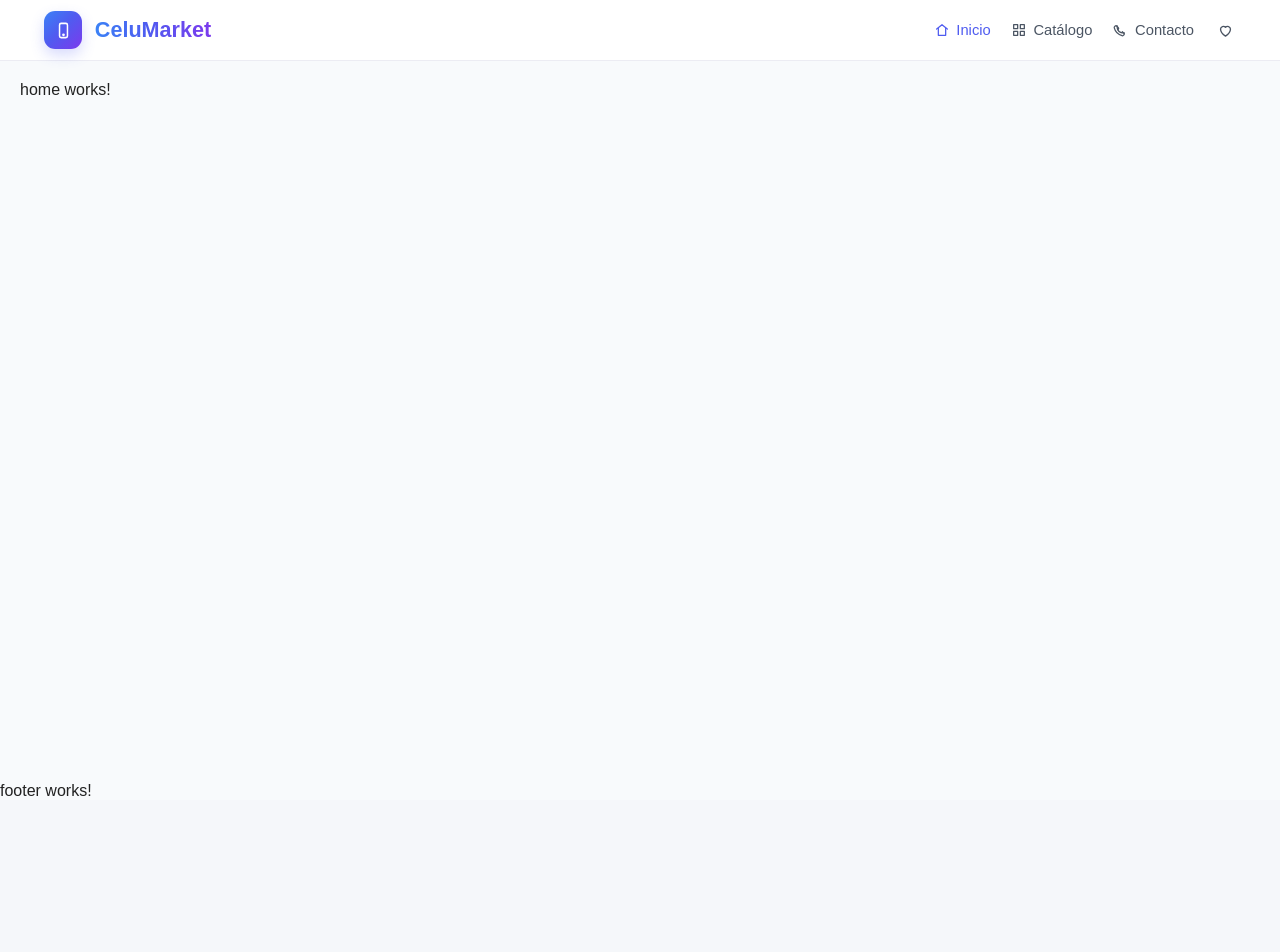
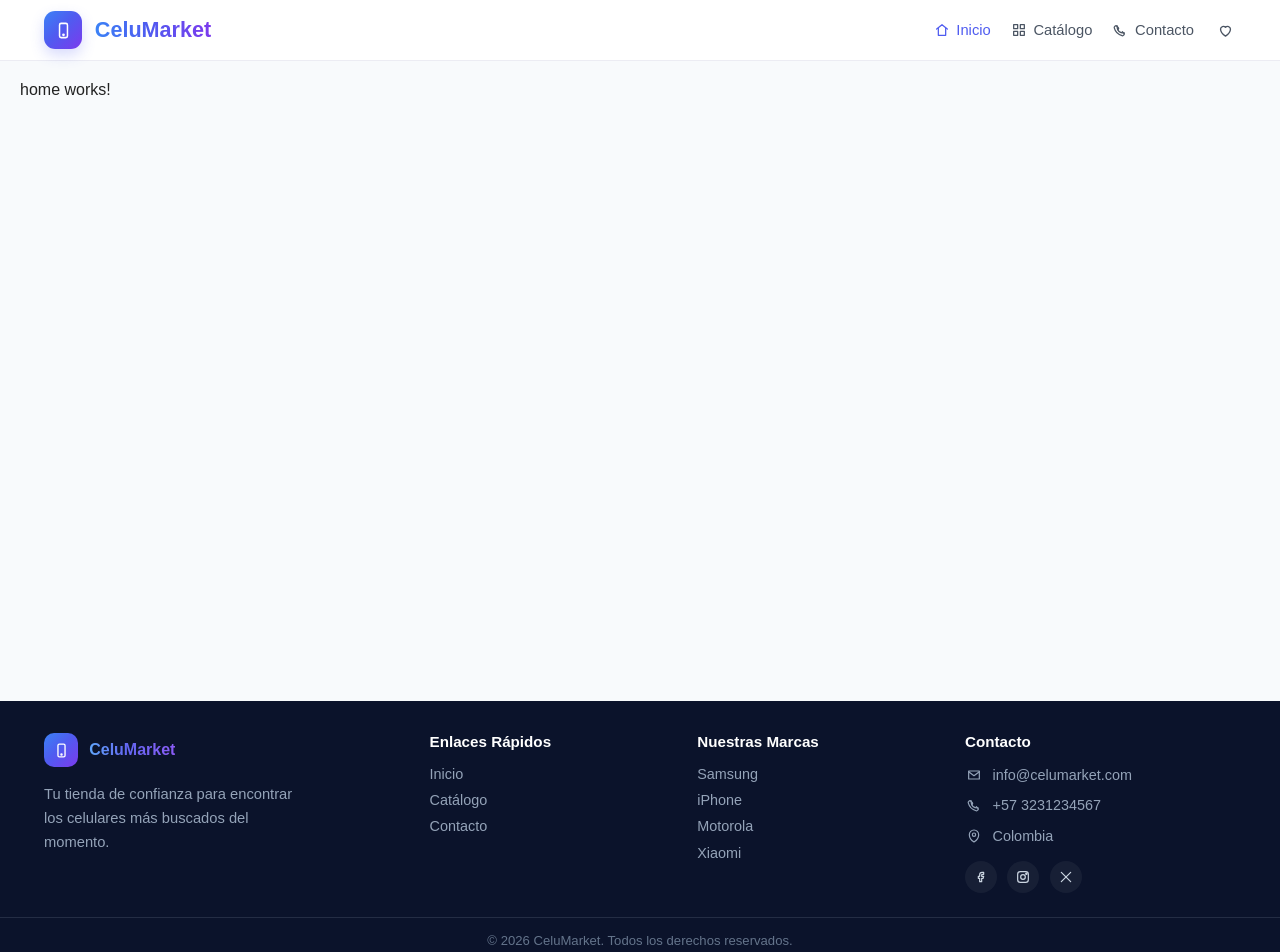
Before and after one commit to acalderon474/proyecto-celumarket, an Angular app: page /home in a window 1280 px wide. Shown: the top 952 px of the page. Before the commit the page ends 800 px from the top, so only its background shows below. Built offline with nearby package versions, Linux system fonts and the light colour scheme.

Commit message:
Footer listo

```diff
--- a/src/app/components/footer/footer.css
+++ b/src/app/components/footer/footer.css
@@ -0,0 +1,223 @@
+:host {
+  display: block;
+}
+
+/* Fondo principal del footer */
+.cm-footer {
+  background: #0b132b;
+  color: #cbd5e1;
+  margin-top: 0;
+}
+
+/* Contenedor general */
+.cm-footer__container {
+  max-width: 1240px;
+  margin: 0 auto;
+  padding: 2rem 1.5rem 1.5rem;
+  display: grid;
+  grid-template-columns: 1.5fr 1fr 1fr 1.15fr;
+  gap: 2rem;
+}
+
+/* Marca */
+.cm-footer__brand-link {
+  display: inline-flex;
+  align-items: center;
+  gap: 0.7rem;
+  text-decoration: none;
+  margin-bottom: 0.9rem;
+}
+
+.cm-footer__brand-logo {
+  width: 34px;
+  height: 34px;
+  border-radius: 10px;
+  background: linear-gradient(135deg, #3b82f6 0%, #4f5cf0 45%, #7c3aed 100%);
+  display: inline-flex;
+  align-items: center;
+  justify-content: center;
+  flex-shrink: 0;
+}
+
+.cm-footer__brand-logo svg {
+  width: 17px;
+  height: 17px;
+  stroke: #ffffff;
+  fill: none;
+  stroke-width: 1.9;
+  stroke-linecap: round;
+  stroke-linejoin: round;
+}
+
+.cm-footer__brand-name {
+  font-size: 1rem;
+  font-weight: 800;
+  line-height: 1;
+  background: linear-gradient(90deg, #60a5fa 0%, #6366f1 45%, #8b5cf6 100%);
+  -webkit-background-clip: text;
+  -webkit-text-fill-color: transparent;
+  background-clip: text;
+  color: transparent;
+}
+
+.cm-footer__description {
+  max-width: 250px;
+  margin: 0;
+  font-size: 0.92rem;
+  line-height: 1.65;
+  color: #94a3b8;
+}
+
+/* Títulos de columna */
+.cm-footer__title {
+  margin: 0 0 0.95rem;
+  font-size: 0.95rem;
+  font-weight: 700;
+  color: #ffffff;
+}
+
+/* Enlaces */
+.cm-footer__links {
+  display: flex;
+  flex-direction: column;
+  gap: 0.65rem;
+}
+
+.cm-footer__link {
+  text-decoration: none;
+  color: #94a3b8;
+  font-size: 0.9rem;
+  transition: color 0.2s ease;
+}
+
+.cm-footer__link:hover {
+  color: #ffffff;
+}
+
+/* Lista de marcas */
+.cm-footer__list,
+.cm-footer__contact-list {
+  list-style: none;
+  padding: 0;
+  margin: 0;
+}
+
+.cm-footer__list {
+  display: flex;
+  flex-direction: column;
+  gap: 0.65rem;
+}
+
+.cm-footer__list-item {
+  font-size: 0.9rem;
+  color: #94a3b8;
+}
+
+/* Contacto */
+.cm-footer__contact-list {
+  display: flex;
+  flex-direction: column;
+  gap: 0.8rem;
+}
+
+.cm-footer__contact-item {
+  display: flex;
+  align-items: center;
+  gap: 0.6rem;
+  font-size: 0.9rem;
+  color: #94a3b8;
+}
+
+.cm-footer__contact-icon {
+  width: 18px;
+  height: 18px;
+  display: inline-flex;
+  align-items: center;
+  justify-content: center;
+  flex-shrink: 0;
+}
+
+.cm-footer__contact-icon svg {
+  width: 16px;
+  height: 16px;
+  stroke: #94a3b8;
+  fill: none;
+  stroke-width: 1.8;
+  stroke-linecap: round;
+  stroke-linejoin: round;
+}
+
+/* Redes */
+.cm-footer__socials {
+  display: flex;
+  align-items: center;
+  gap: 0.65rem;
+  margin-top: 1rem;
+}
+
+.cm-footer__social-link {
+  width: 32px;
+  height: 32px;
+  border-radius: 999px;
+  background: rgba(255, 255, 255, 0.05);
+  display: inline-flex;
+  align-items: center;
+  justify-content: center;
+  transition: background 0.2s ease, transform 0.2s ease;
+}
+
+.cm-footer__social-link:hover {
+  background: rgba(255, 255, 255, 0.12);
+  transform: translateY(-1px);
+}
+
+.cm-footer__social-link svg {
+  width: 16px;
+  height: 16px;
+  stroke: #cbd5e1;
+  fill: none;
+  stroke-width: 1.8;
+  stroke-linecap: round;
+  stroke-linejoin: round;
+}
+
+/* Franja inferior */
+.cm-footer__bottom {
+  border-top: 1px solid rgba(148, 163, 184, 0.18);
+}
+
+.cm-footer__bottom-container {
+  max-width: 1240px;
+  margin: 0 auto;
+  padding: 0.95rem 1.5rem 1.1rem;
+}
+
+.cm-footer__copyright {
+  margin: 0;
+  text-align: center;
+  font-size: 0.82rem;
+  color: #64748b;
+}
+
+/* Responsive */
+@media (max-width: 992px) {
+  .cm-footer__container {
+    grid-template-columns: 1fr 1fr;
+  }
+}
+
+@media (max-width: 768px) {
+  .cm-footer__container {
+    grid-template-columns: 1fr;
+    gap: 1.5rem;
+    padding: 1.7rem 1rem 1.3rem;
+  }
+
+  .cm-footer__bottom-container {
+    padding: 0.9rem 1rem 1rem;
+  }
+
+  .cm-footer__description {
+    max-width: none;
+  }
+}
--- a/src/app/components/footer/footer.html
+++ b/src/app/components/footer/footer.html
@@ -1 +1,127 @@
-<p>footer works!</p>
+<footer class="cm-footer">
+  <div class="cm-footer__container">
+    <!-- Columna 1: Marca -->
+    <section class="cm-footer__brand">
+      <a class="cm-footer__brand-link" routerLink="/home" aria-label="Ir al inicio">
+        <span class="cm-footer__brand-logo">
+          <svg viewBox="0 0 24 24" aria-hidden="true">
+            <rect x="7" y="3" width="10" height="18" rx="2"></rect>
+            <circle cx="12" cy="17.5" r="0.8"></circle>
+          </svg>
+        </span>
+
+        <span class="cm-footer__brand-name">{{ brandName }}</span>
+      </a>
+
+      <p class="cm-footer__description">
+        {{ brandDescription }}
+      </p>
+    </section>
+
+    <!-- Columna 2: Enlaces rápidos -->
+    <section class="cm-footer__section">
+      <h3 class="cm-footer__title">Enlaces Rápidos</h3>
+
+      <nav class="cm-footer__links">
+        @for (link of quickLinks; track link.route) {
+          <a class="cm-footer__link" [routerLink]="link.route">
+            {{ link.label }}
+          </a>
+        }
+      </nav>
+    </section>
+
+    <!-- Columna 3: Marcas -->
+    <section class="cm-footer__section">
+      <h3 class="cm-footer__title">Nuestras Marcas</h3>
+
+      <ul class="cm-footer__list">
+        @for (brand of brands; track brand.name) {
+          <li class="cm-footer__list-item">{{ brand.name }}</li>
+        }
+      </ul>
+    </section>
+
+    <!-- Columna 4: Contacto -->
+    <section class="cm-footer__section">
+      <h3 class="cm-footer__title">Contacto</h3>
+
+      <ul class="cm-footer__contact-list">
+        <li class="cm-footer__contact-item">
+          <span class="cm-footer__contact-icon">
+            <svg viewBox="0 0 24 24" aria-hidden="true">
+              <path d="M4 6h16v12H4z"></path>
+              <path d="M4 7l8 6 8-6"></path>
+            </svg>
+          </span>
+          <span>{{ contactEmail }}</span>
+        </li>
+
+        <li class="cm-footer__contact-item">
+          <span class="cm-footer__contact-icon">
+            <svg viewBox="0 0 24 24" aria-hidden="true">
+              <path d="M7.5 5.5c0 7 4 11 11 11"></path>
+              <path d="M15.5 14.5l2.5 2.5c.6.6.6 1.5 0 2.1l-1 1c-.5.5-1.2.7-1.9.5C8.7 18.9 5.1 15.3 3.4 8.9c-.2-.7 0-1.4.5-1.9l1-1c.6-.6 1.5-.6 2.1 0l2.5 2.5c.5.5.6 1.3.2 1.9l-1 1.5"></path>
+            </svg>
+          </span>
+          <span>{{ contactPhone }}</span>
+        </li>
+
+        <li class="cm-footer__contact-item">
+          <span class="cm-footer__contact-icon">
+            <svg viewBox="0 0 24 24" aria-hidden="true">
+              <path d="M12 21s7-4.5 7-11a7 7 0 1 0-14 0c0 6.5 7 11 7 11z"></path>
+              <circle cx="12" cy="10" r="2.5"></circle>
+            </svg>
+          </span>
+          <span>{{ contactCity }}</span>
+        </li>
+      </ul>
+
+      <div class="cm-footer__socials">
+        @for (social of socials; track social.label) {
+          <a
+            class="cm-footer__social-link"
+            [href]="social.href"
+            target="_blank"
+            rel="noopener noreferrer"
+            [attr.aria-label]="social.label"
+            [title]="social.label"
+          >
+            @switch (social.icon) {
+              @case ('facebook') {
+                <svg viewBox="0 0 24 24" aria-hidden="true">
+                  <path d="M14 8h2V5h-2.5C11.6 5 10 6.6 10 8.5V11H8v3h2v5h3v-5h2.2l.8-3H13v-2c0-.6.4-1 1-1z"></path>
+                </svg>
+              }
+
+              @case ('instagram') {
+                <svg viewBox="0 0 24 24" aria-hidden="true">
+                  <rect x="4" y="4" width="16" height="16" rx="4"></rect>
+                  <circle cx="12" cy="12" r="3.5"></circle>
+                  <circle cx="17" cy="7" r="1"></circle>
+                </svg>
+              }
+
+              @case ('x') {
+                <svg viewBox="0 0 24 24" aria-hidden="true">
+                  <path d="M5 5l14 14"></path>
+                  <path d="M19 5L5 19"></path>
+                </svg>
+              }
+            }
+          </a>
+        }
+      </div>
+    </section>
+  </div>
+
+  <!-- Franja inferior -->
+  <div class="cm-footer__bottom">
+    <div class="cm-footer__bottom-container">
+      <p class="cm-footer__copyright">
+        © {{ currentYear }} {{ brandName }}. Todos los derechos reservados.
+      </p>
+    </div>
+  </div>
+</footer>
--- a/src/app/components/footer/footer.ts
+++ b/src/app/components/footer/footer.ts
@@ -1,9 +1,66 @@
 import { Component } from '@angular/core';
+import { RouterLink } from '@angular/router';
+
+// Estructura simple para los enlaces internos del footer
+interface FooterLink {
+  label: string;
+  route: string;
+}
+
+// Estructura para marcas mostradas en el footer
+interface BrandItem {
+  name: string;
+}
+
+// Estructura para redes sociales
+interface SocialItem {
+  label: string;
+  href: string;
+  icon: 'facebook' | 'instagram' | 'x';
+}
 
 @Component({
   selector: 'app-footer',
-  imports: [],
+  standalone: true,
+  imports: [RouterLink],
   templateUrl: './footer.html',
-  styleUrl: './footer.css',
+  styleUrl: './footer.css'
 })
-export class Footer {}
+export class Footer {
+  // Nombre visible del proyecto
+  brandName = 'CeluMarket';
+
+  // Año actual para el copyright
+  currentYear = new Date().getFullYear();
+
+  // Descripción corta institucional de la marca
+  brandDescription =
+    'Tu tienda de confianza para encontrar los celulares más buscados del momento.';
+
+  // Enlaces rápidos del aplicativo
+  quickLinks: FooterLink[] = [
+    { label: 'Inicio', route: '/home' },
+    { label: 'Catálogo', route: '/catalog' },
+    { label: 'Contacto', route: '/contact' }
+  ];
+
+  // Marcas que maneja el catálogo
+  brands: BrandItem[] = [
+    { name: 'Samsung' },
+    { name: 'iPhone' },
+    { name: 'Motorola' },
+    { name: 'Xiaomi' }
+  ];
+
+  // Información de contacto visible en el footer
+  contactEmail = 'info@celumarket.com';
+  contactPhone = '+57 3231234567';
+  contactCity = 'Colombia';
+
+  // Redes sociales de ejemplo
+  socials: SocialItem[] = [
+    { label: 'Facebook', href: '#', icon: 'facebook' },
+    { label: 'Instagram', href: '#', icon: 'instagram' },
+    { label: 'X', href: '#', icon: 'x' }
+  ];
+}
```
Also changed, not shown: src/app/app.ts (+1 -6 lines), 1 other file (tests, documents, lock files or other folders).
